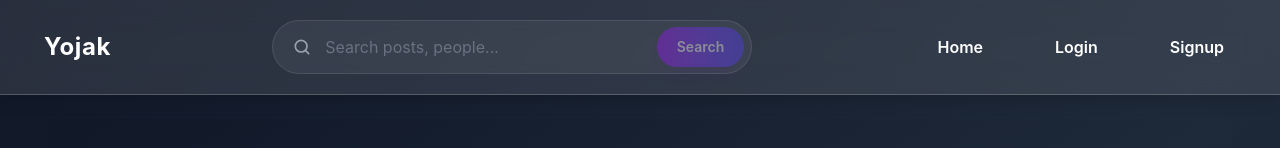
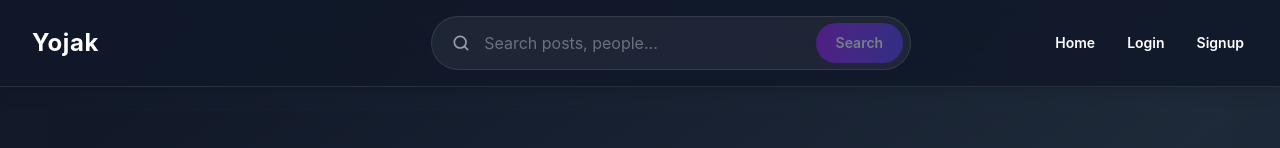
Before and after one commit to aherpankaj01/Yojak_frontEnd, a React (Vite) app: page / in a window 1280 px wide. Shown: the top 148 px of the page. Built offline with nearby package versions, Linux system fonts and the light colour scheme; no server answers.

Commit message:
change the logo

```diff
--- a/src/Component/Header/Header.jsx
+++ b/src/Component/Header/Header.jsx
@@ -1,4 +1,4 @@
-import Container from "../container/Container";
+
 import Logo from "../Logo";
 import LogoutBtn from "./LogOutBtn";
 import { useSelector } from "react-redux";
@@ -16,12 +16,16 @@ const Header = () => {
     { name: "Signup", slug: "/signup", active: !authStatus },
     { name: "All Posts", slug: "/all-posts", active: authStatus },
     { name: "Add Post", slug: "/add-post", active: authStatus },
-    { name: "My Profile", slug: userData ? `/profile/${userData.$id}` : "/", active: authStatus },
+    {
+      name: "My Profile",
+      slug: userData ? `/profile/${userData.$id}` : "/",
+      active: authStatus,
+    },
   ];
 
   return (
       <header
-      className="sticky top-0 z-50 backdrop-blur-lg bg-white/10 border-b border-white/20 shadow-lg"
+          className="sticky top-0 z-50 border-b border-white/10 bg-gray-900/85 shadow-lg backdrop-blur-xl"
           style={{
             transform: "translateZ(0)",
             WebkitTransform: "translateZ(0)",
@@ -29,49 +33,46 @@ const Header = () => {
             backfaceVisibility: "hidden",
           }}
       >
-      <Container>
-        <nav className="flex flex-col sm:flex-row items-center justify-between py-4 sm:py-5 gap-4 sm:gap-0">
-          <Link to="/" className="flex items-center gap-2 sm:gap-3">
-            <Logo width="70px" />
-            <span className="text-xl sm:text-2xl font-bold text-white tracking-wide">
+        <div className="w-full px-4 sm:px-5 lg:px-6">
+          <nav className="flex flex-col gap-4 py-4 lg:flex-row lg:items-center lg:justify-between lg:gap-5">
+
+            <Link
+                to="/"
+                className="flex shrink-0 items-center gap-2"
+            >
+              <Logo width="55px" />
+              <span className="text-xl font-bold tracking-wide text-white sm:text-2xl">
                             Yojak
                         </span>
             </Link>
+
+            <div className="w-full lg:w-auto lg:flex-1 lg:max-w-[280px]">
               <SearchBar />
-          <ul className="flex flex-wrap items-center justify-center gap-2 sm:gap-4 md:gap-6">
+            </div>
+
+            <ul className="flex flex-wrap items-center justify-center gap-1 sm:gap-2 lg:justify-end">
               {navItems.map(
                   (item) =>
                       item.active && (
                           <li key={item.name}>
                             <button
                                 onClick={() => navigate(item.slug)}
-                      className="
-                        px-4 sm:px-5 md:px-6
-                        py-2 sm:py-2.5
-                        text-xs sm:text-sm md:text-base
-                        font-semibold
-                        text-white
-                        rounded-full
-                        transition-all duration-300
-                        hover:bg-gradient-to-r hover:from-purple-500 hover:to-indigo-500
-                        hover:shadow-lg hover:scale-105
-                        whitespace-nowrap
-                      "
+                                className="whitespace-nowrap rounded-full px-3 py-2 text-sm font-semibold text-white transition-all duration-300 hover:bg-gradient-to-r hover:from-purple-500 hover:to-indigo-500 hover:shadow-lg"
                             >
                               {item.name}
                             </button>
                           </li>
-                ),
+                      )
               )}
 
               {authStatus && (
-              <li className="ml-0 sm:ml-3 w-full sm:w-auto flex justify-center">
+                  <li className="flex items-center">
                     <LogoutBtn />
                   </li>
               )}
             </ul>
           </nav>
-      </Container>
+        </div>
       </header>
   );
 };
```
Lines whose indentation alone changed are shown as unchanged.
